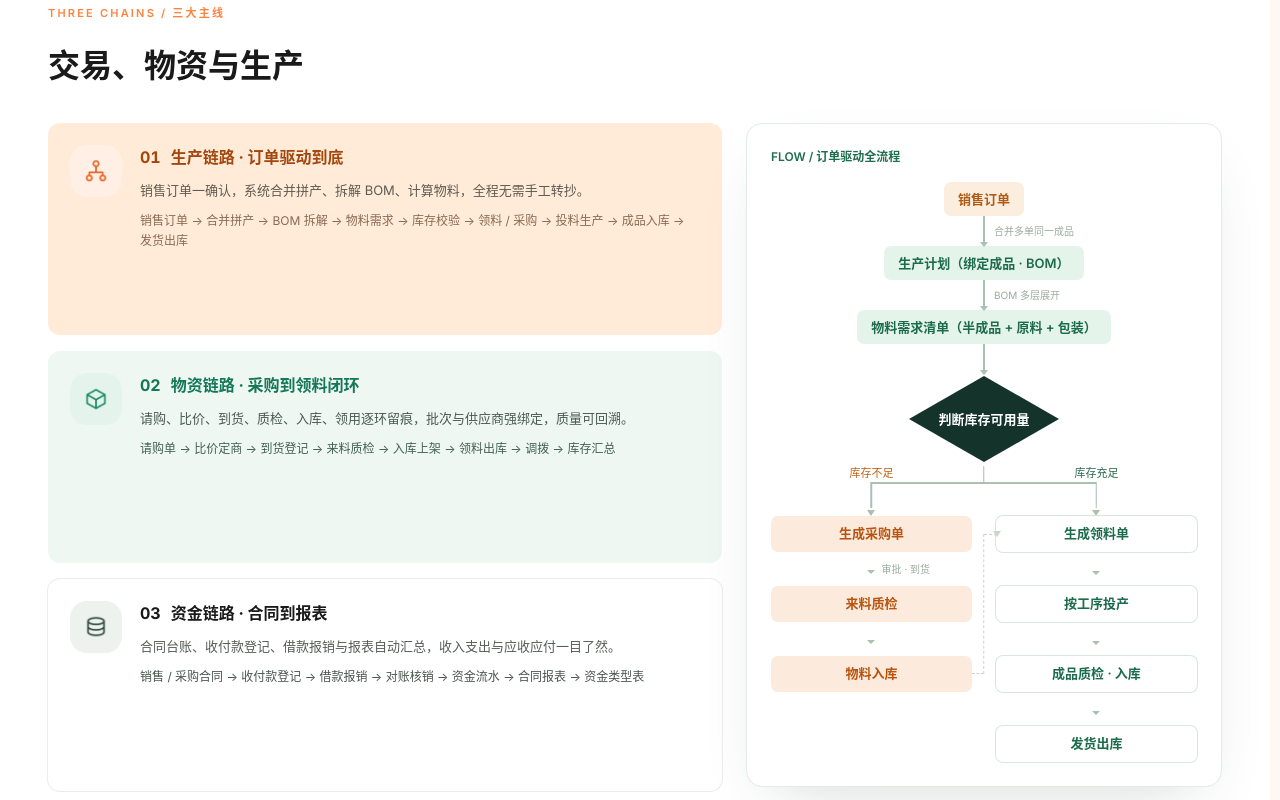
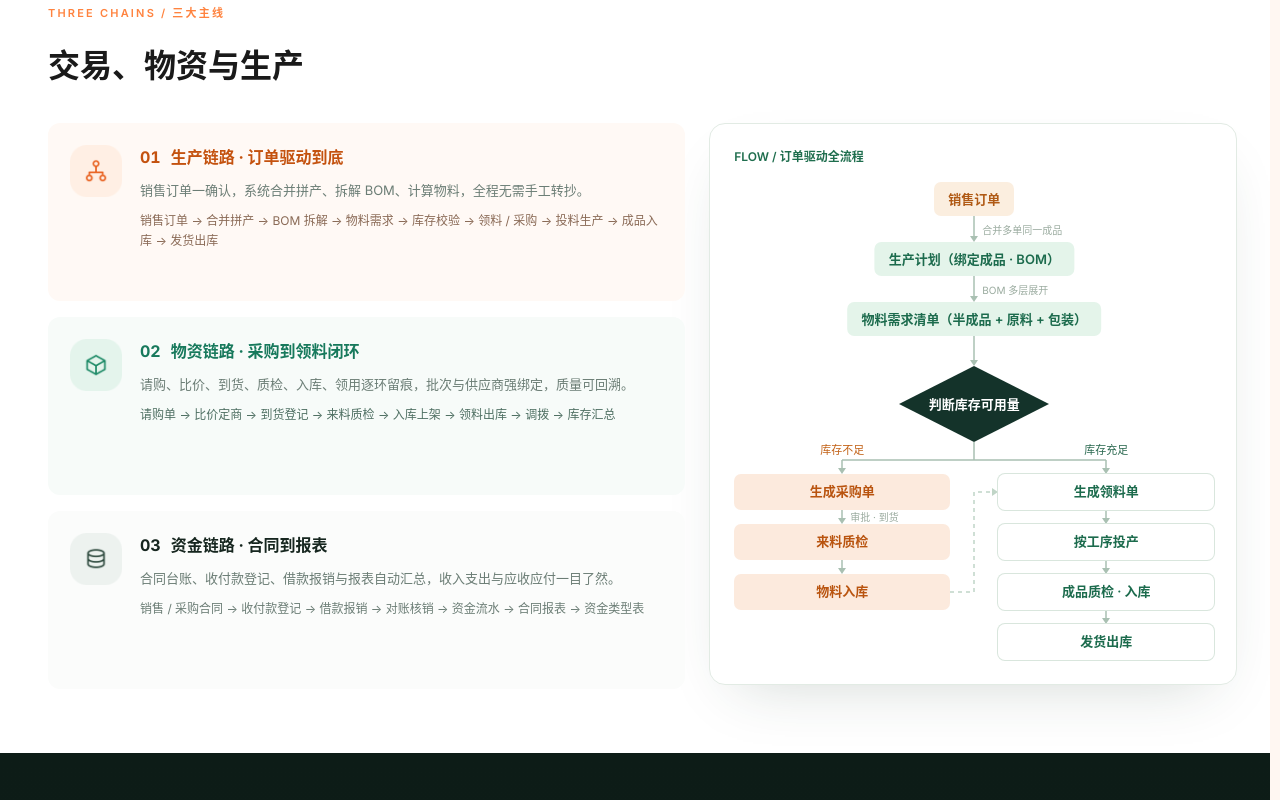
Before and after one commit to KaysonSugar/official-website, a Vue app: page /products/chemical in a window 1280 px wide. Shown: the part 760-1560 px from the top of the page. Built offline with nearby package versions, Linux system fonts and the light colour scheme.

Commit message:
feat(chemical): 二屏链路卡照原型改淡色底+card-lift hover，流程面板连接线重绘为固定坐标 SVG

```diff
--- a/src/components/sections/products/chemical/ProductChemicalChains.vue
+++ b/src/components/sections/products/chemical/ProductChemicalChains.vue
@@ -13,13 +13,18 @@ import iconMaterial from '@/assets/products/chemical/icons/chain-material.webp'
 import iconFinance from '@/assets/products/chemical/icons/chain-finance.webp'
 
 /**
- * 三条主线（原型 P 三条主线）：左边三张链路卡（浅橙 / 浅绿 / 白），
+ * 三条主线（原型 Chain Rows.png + Flow Panel.png）：左边三张链路卡，
  * 右边 FLOW 订单驱动全流程面板。
  *
+ * 链路卡底色照原型采的极淡三色：暖白 #fff9f5 / 绿白 #f7fbf9 / 灰白 #fbfcfb，
+ * 层次感全靠图标自带的色底和标题色，卡片本身接近白。
+ * hover 跟首页同一套 card-lift：卡片不动，只有伪元素投影浮起来
+ * （不要用 hover:-translate-y-2，transform 过渡会进合成层，13~16px 中文发虚）。
+ *
  * FLOW 面板整体 DOM+SVG 重建（Flow Panel.png 是烘焙文字参考图，已删）。
- * 为了让菱形分叉线和跨支虚线的坐标算得准，面板内容用固定像素布局（412px 内宽），
- * 小屏放不下时横向滚动，不做响应式挤压——流程图挤压会断线。
- * 每张卡的编号/标题/箭头跟着 tone 变色：橙棕 #a3470f、绿 #137858、白卡黑。
+ * 连接线（竖线、分叉肘线、跨支虚线、全部箭头）收进一张固定坐标的 SVG，
+ * 节点是绝对定位的 DOM——之前用 span + calc 百分比拼线，渲染时隐时现；
+ * 现在画布固定 480×478，改节点数量/文案要同步改 SVG 里的坐标。
  */
 const { chains } = siteConfig.chemical
 
@@ -29,27 +34,58 @@ const iconMap = {
   finance: iconFinance,
 }
 
-// tone → 编号标题色 / 描述与链路行色 / 卡底
+// tone → 卡底 / 编号标题色 / 描述与链路行色（照 Chain Rows.png 采样）
 const toneClass = {
   orange: {
-    card: 'bg-[#ffebd8]',
-    head: 'text-[#a3470f]',
-    desc: 'text-[#5f5b52]',
-    chain: 'text-[#8a6a55]',
+    card: 'bg-[#fff9f5]',
+    head: 'text-[#c4520f]',
+    desc: 'text-[#6b7d75]',
+    chain: 'text-[#8a6a56]',
   },
   green: {
-    card: 'bg-[#eef7f1]',
-    head: 'text-[#137858]',
-    desc: 'text-[#4b5a53]',
-    chain: 'text-[#435f54]',
+    card: 'bg-[#f7fbf9]',
+    head: 'text-[#17795c]',
+    desc: 'text-[#6b7d75]',
+    chain: 'text-[#4e6f62]',
   },
   plain: {
-    card: 'bg-white ring-1 ring-[#ececec]',
-    head: 'text-ink-900',
-    desc: 'text-[#565e58]',
-    chain: 'text-[#4a544f]',
+    card: 'bg-[#fbfcfb]',
+    head: 'text-[#16261f]',
+    desc: 'text-[#6b7d75]',
+    chain: 'text-[#6b7d75]',
   },
 } as const
+
+// 主链节点配色（Flow Panel.png 采样）：销售订单橙、生产计划/物料清单绿
+const mainTone = {
+  orange: 'bg-[#fbeedf] text-[#b05a15]',
+  green: 'bg-[#e4f4ea] text-[#1c6b4d]',
+} as const
+
+// ---- FLOW 画布固定几何（与模板里 SVG 路径一一对应，改一处必改另一处）----
+const FLOW_W = 480
+const FLOW_H = 478
+const COL_W = 216 // 分支列宽
+const COL_GAP = 48 // 两列间隙（虚线回流走这里）
+const LEFT_CX = COL_W / 2 // 108，左列中心
+const RIGHT_CX = COL_W + COL_GAP + COL_W / 2 // 372，右列中心
+const MAIN_TOPS = [0, 60, 120] // 主链三节点 top（节点高 34）
+const DIAMOND_TOP = 184 // 菱形 150×76，底尖 260
+const BRANCH_TOP = 292 // 两支首节点 top（节点高 36，间隔 14 → 步进 50）
+
+// 主链节点绝对定位样式：水平居中
+function mainStyle(i: number) {
+  return { top: `${MAIN_TOPS[i]}px` }
+}
+
+// 分支节点定位：左列贴 0，右列从 COL_W+COL_GAP 起
+function branchStyle(i: number, side: 'left' | 'right') {
+  return {
+    top: `${BRANCH_TOP + i * 50}px`,
+    left: side === 'left' ? '0' : `${COL_W + COL_GAP}px`,
+    width: `${COL_W}px`,
+  }
+}
 
 const root = useTemplateRef<HTMLElement>('root')
 useReveal(root)
@@ -65,18 +101,21 @@ useReveal(root)
         {{ chains.eyebrow }}
       </p>
 
-      <h2 class="reveal mt-[24px] text-[32px] font-bold leading-[42px] text-ink-900" style="--d: 80ms">
+      <h2
+        class="reveal mt-[24px] text-[32px] font-bold leading-[42px] text-ink-900"
+        style="--d: 80ms"
+      >
         {{ chains.title }}
       </h2>
 
-      <!-- 左右按原型比例 736:520 分配宽度（flex-grow 比例），宽屏下 FLOW 面板跟着变宽 -->
+      <!-- 左右按原型比例 696:560 分配宽度（右面板内容固定 528px，窄屏横向滚动） -->
       <div class="mt-[36px] flex flex-col gap-[20px] lg:flex-row lg:items-stretch lg:gap-[24px]">
-        <!-- 左列：三张链路卡 -->
-        <div class="flex min-w-0 flex-1 flex-col gap-[16px] lg:flex-[736]">
+        <!-- 左列：三张链路卡，hover 用全局 card-lift（只浮投影，卡片不动） -->
+        <div class="flex min-w-0 flex-1 flex-col gap-[16px] lg:flex-[696]">
           <article
             v-for="(card, i) in chains.cards"
             :key="card.no"
-            class="reveal rounded-[12px] p-[22px] transition-transform duration-500 ease-out hover:-translate-y-2 lg:flex lg:flex-1 lg:gap-[18px]"
+            class="reveal card-lift rounded-[12px] p-[22px] lg:flex lg:flex-1 lg:gap-[18px]"
             :class="toneClass[card.tone].card"
             :style="{ '--d': `${240 + i * 90}ms` }"
           >
@@ -91,7 +130,8 @@ useReveal(root)
             />
             <div class="mt-[14px] lg:mt-0">
               <h3 class="text-[16px] font-bold leading-[24px]" :class="toneClass[card.tone].head">
-                <span class="mr-[10px] tabular-nums">{{ card.no }}</span>{{ card.title }}
+                <span class="mr-[10px] tabular-nums">{{ card.no }}</span
+                >{{ card.title }}
               </h3>
               <p class="mt-[10px] text-[13px] leading-[22px]" :class="toneClass[card.tone].desc">
                 {{ card.desc }}
@@ -104,111 +144,141 @@ useReveal(root)
           </article>
         </div>
 
-        <!-- 右列：FLOW 流程面板，占 520 份比例宽；窄屏（lg 以下）退化为 520px 起步横向滚动。
-             lg 放开 overflow 让投影完整显示（auto 会把出界阴影/描边切掉） -->
-        <div class="reveal overflow-x-auto pb-[4px] lg:min-w-0 lg:flex-[520] lg:overflow-visible" style="--d: 400ms">
-          <div class="min-w-[520px] rounded-[16px] border border-[#e2ebe4] bg-white p-[24px] shadow-[0_24px_60px_-28px_rgba(36,63,49,0.22)] lg:min-w-0">
-            <p class="text-[12px] font-semibold leading-[18px] text-[#1f6e4e]">{{ chains.flow.label }}</p>
+        <!-- 右列：FLOW 流程面板。内容固定 528px（480 画布 + 2×24 内边距），
+             lg 以下靠外层 overflow-x-auto 横向滚动，不做响应式挤压——流程图挤压会断线 -->
+        <div
+          class="reveal overflow-x-auto pb-[4px] lg:min-w-0 lg:flex-[560] lg:overflow-visible"
+          style="--d: 400ms"
+        >
+          <div
+            class="w-[528px] rounded-[16px] border border-[#e2ebe4] bg-white p-[24px] shadow-[0_24px_60px_-28px_rgba(36,63,49,0.22)]"
+          >
+            <p class="text-[12px] font-semibold leading-[18px] text-[#1f6e4e]">
+              {{ chains.flow.label }}
+            </p>
 
-            <!-- 主链：节点 + 竖向箭头（旁挂小字） -->
-            <div class="mt-[16px] flex flex-col items-center">
+            <!-- 画布：一张 SVG 画全部连接线（竖线/肘线/虚线/箭头），DOM 节点绝对定位其上 -->
+            <div class="relative mx-auto mt-[16px] h-[478px] w-[480px]">
+              <svg
+                class="absolute inset-0"
+                :width="FLOW_W"
+                :height="FLOW_H"
+                :viewBox="`0 0 ${FLOW_W} ${FLOW_H}`"
+                fill="none"
+                aria-hidden="true"
+              >
+                <!-- 主链三条竖线 + 实心三角箭头（线止于节点上沿 6px 处，三角尖正好点到节点） -->
+                <path d="M240 34V54" stroke="#a9c0b2" stroke-width="1.5" />
+                <polygon points="236,54 244,54 240,60" fill="#a9c0b2" />
+                <path d="M240 94V114" stroke="#a9c0b2" stroke-width="1.5" />
+                <polygon points="236,114 244,114 240,120" fill="#a9c0b2" />
+                <path d="M240 154V178" stroke="#a9c0b2" stroke-width="1.5" />
+                <polygon points="236,178 244,178 240,184" fill="#a9c0b2" />
+
+                <!-- 分叉：菱形底尖垂下 → 横线展开到两列中心 → 各自垂到首节点 -->
+                <path
+                  d="M240 260V278M108 278H372M108 278V286M372 278V286"
+                  stroke="#a9c0b2"
+                  stroke-width="1.5"
+                />
+                <polygon points="104,286 112,286 108,292" fill="#a9c0b2" />
+                <polygon points="368,286 376,286 372,292" fill="#a9c0b2" />
+
+                <!-- 分支内部连线：节点间隙 14px（328→342 / 378→392 / 428→442），按左 3 右 4 个节点手写 -->
+                <path d="M108 328V336M108 378V386" stroke="#a9c0b2" stroke-width="1.5" />
+                <polygon points="104,336 112,336 108,342" fill="#a9c0b2" />
+                <polygon points="104,386 112,386 108,392" fill="#a9c0b2" />
+                <path
+                  d="M372 328V336M372 378V386M372 428V436"
+                  stroke="#a9c0b2"
+                  stroke-width="1.5"
+                />
+                <polygon points="368,336 376,336 372,342" fill="#a9c0b2" />
+                <polygon points="368,386 376,386 372,392" fill="#a9c0b2" />
+                <polygon points="368,436 376,436 372,442" fill="#a9c0b2" />
+
+                <!-- 跨支虚线：物料入库右缘 → 中缝上行 → 汇入生成领料单左缘 -->
+                <path
+                  d="M216 410H240V310H258"
+                  stroke="#c0d5c7"
+                  stroke-width="1.5"
+                  stroke-dasharray="4 4"
+                />
+                <polygon points="258,306 258,314 264,310" fill="#c0d5c7" />
+              </svg>
+
+              <!-- 主链节点（绝对定位，水平居中）+ 线旁小字 -->
               <template v-for="(node, i) in chains.flow.main" :key="node.text">
                 <div
-                  class="rounded-[7px] px-[14px] py-[7px] text-center text-[13px] font-semibold leading-[20px]"
-                  :class="node.tone === 'orange' ? 'bg-[#fbeede] text-[#b05a15]' : 'bg-[#e5f4ea] text-[#1c6b4d]'"
+                  class="absolute left-1/2 flex h-[34px] -translate-x-1/2 items-center justify-center whitespace-nowrap rounded-[7px] px-[14px] text-[13px] font-semibold leading-[20px]"
+                  :class="mainTone[node.tone]"
+                  :style="mainStyle(i)"
                 >
                   {{ node.text }}
                 </div>
-                <div v-if="i < chains.flow.main.length" class="relative flex h-[30px] w-0 flex-col items-center justify-center">
-                  <span class="h-full w-[1.5px] bg-[#a9c0b2]" />
-                  <svg class="absolute bottom-[-1px] left-[-4px] h-[5px] w-[8px]" viewBox="0 0 8 5" aria-hidden="true">
-                    <path d="M0 0l4 5 4-5z" fill="#a9c0b2" />
-                  </svg>
                 <span
                   v-if="node.note"
-                    class="absolute left-[10px] top-1/2 -translate-y-1/2 whitespace-nowrap text-[10px] leading-[14px] text-[#9aab9f]"
+                  class="absolute left-[248px] whitespace-nowrap text-[10px] leading-[14px] text-[#9aab9f]"
+                  :style="{ top: `${MAIN_TOPS[i] + 34 + 7}px` }"
                 >
                   {{ node.note }}
                 </span>
-                </div>
               </template>
 
-              <!-- 菱形判断：SVG 压扁菱形 + 绝对居中文字 -->
-              <div class="relative mt-[2px] flex h-[86px] w-[150px] items-center justify-center">
-                <svg viewBox="0 0 150 86" class="absolute inset-0 h-full w-full" aria-hidden="true">
-                  <polygon points="75,0 150,43 75,86 0,43" fill="#14332a" />
-                </svg>
-                <span class="relative text-[13px] font-semibold leading-[18px] text-white">{{ chains.flow.decision }}</span>
-              </div>
-            </div>
-
-            <!-- 分叉线：菱形底尖 → 水平展开 → 两列中心，分支标签写在线上。
-                 面板宽度自适应，所以全部用 calc 百分比画：左列中心 = 25%-6px（列宽=(W-24)/2 的一半），中点 50% -->
-            <div class="relative mt-[4px] h-[50px]" aria-hidden="true">
-              <span class="absolute left-1/2 top-0 h-[16px] w-[1.5px] -translate-x-1/2 bg-[#a9c0b2]" />
-              <span class="absolute left-[calc(25%-6px)] right-[calc(25%-6px)] top-[16px] h-[1.5px] bg-[#a9c0b2]" />
-              <span class="absolute left-[calc(25%-6px)] top-[16px] h-[26px] w-[1.5px] -translate-x-1/2 bg-[#a9c0b2]" />
-              <svg class="absolute left-[calc(25%-6px)] bottom-0 h-[6px] w-[8px] -translate-x-1/2" viewBox="0 0 8 6" fill="none">
-                <path d="M0 0l4 6 4-6z" fill="#a9c0b2" />
-              </svg>
-              <span class="absolute right-[calc(25%-6px)] top-[16px] h-[26px] w-[1.5px] translate-x-1/2 bg-[#a9c0b2]" />
-              <svg class="absolute right-[calc(25%-6px)] bottom-0 h-[6px] w-[8px] translate-x-1/2" viewBox="0 0 8 6" fill="none">
-                <path d="M0 0l4 6 4-6z" fill="#a9c0b2" />
-              </svg>
-              <span class="absolute left-[calc(25%-6px)] top-0 -translate-x-1/2 whitespace-nowrap text-[11px] leading-[14px] text-[#c26116]">
+              <!-- 分支标签：骑在肘线上方，跟各列中心对齐 -->
+              <span
+                class="absolute -translate-x-1/2 whitespace-nowrap text-[11px] leading-[14px] text-[#c26116]"
+                :style="{ left: `${LEFT_CX}px`, top: '261px' }"
+              >
                 {{ chains.flow.branchLeft.label }}
               </span>
-              <span class="absolute right-[calc(25%-6px)] top-0 translate-x-1/2 whitespace-nowrap text-[11px] leading-[14px] text-[#2b6950]">
+              <span
+                class="absolute -translate-x-1/2 whitespace-nowrap text-[11px] leading-[14px] text-[#2b6950]"
+                :style="{ left: `${RIGHT_CX}px`, top: '261px' }"
+              >
                 {{ chains.flow.branchRight.label }}
+              </span>
+
+              <!-- 菱形判断：SVG 压扁菱形 + 绝对居中文字 -->
+              <div
+                class="absolute left-1/2 h-[76px] w-[150px] -translate-x-1/2"
+                :style="{ top: `${DIAMOND_TOP}px` }"
+              >
+                <svg viewBox="0 0 150 76" class="absolute inset-0 h-full w-full" aria-hidden="true">
+                  <polygon points="75,0 150,38 75,76 0,38" fill="#14332a" />
+                </svg>
+                <span
+                  class="relative flex h-full items-center justify-center text-[13px] font-semibold leading-[18px] text-white"
+                >
+                  {{ chains.flow.decision }}
                 </span>
               </div>
 
-            <!-- 两支分支：左支浅橙、右支白底绿边；物料入库到生成领料单有虚线回流。
-                 虚线同样用 calc 画：节点高 36 固定 → 左支末节点中心 y=158，右支首节点中心 y=18 -->
-            <div class="relative grid grid-cols-2 gap-[24px]">
-              <div class="pointer-events-none absolute inset-0" aria-hidden="true">
-                <span class="absolute left-[calc(50%-12px)] top-[157px] h-[1.5px] w-[12px] border-t border-dashed border-[#c9d6cd]" />
-                <span class="absolute left-1/2 top-[18px] h-[140px] w-[1.5px] -translate-x-1/2 border-l border-dashed border-[#c9d6cd]" />
-                <span class="absolute left-1/2 top-[18px] h-[1.5px] w-[13px] border-t border-dashed border-[#c9d6cd]" />
-                <svg class="absolute left-1/2 top-[15px] h-[6px] w-[8px] translate-x-[9px]" viewBox="0 0 8 6" fill="none">
-                  <path d="M0 0l4 6 4-6z" fill="#c9d6cd" />
-                </svg>
-              </div>
-
-              <!-- 左支 -->
-              <div class="flex flex-col gap-[12px]">
+              <!-- 左支：浅橙节点；第一段连线旁挂小字 -->
               <template v-for="(node, i) in chains.flow.branchLeft.nodes" :key="node.text">
-                  <div class="flex h-[36px] items-center justify-center rounded-[7px] bg-[#fceadd] text-[13px] font-semibold text-[#b9540f]">
+                <div
+                  class="absolute flex h-[36px] items-center justify-center rounded-[7px] bg-[#fceadd] text-[13px] font-semibold text-[#b9540f]"
+                  :style="branchStyle(i, 'left')"
+                >
                   {{ node.text }}
                 </div>
-                  <div v-if="i < chains.flow.branchLeft.nodes.length - 1" class="relative mx-auto flex h-[10px] w-0">
-                    <span class="h-full w-[1.5px] bg-[#a9c0b2]" />
-                    <svg class="absolute bottom-0 left-[-4px] h-[4px] w-[8px]" viewBox="0 0 8 4" aria-hidden="true">
-                      <path d="M0 0l4 4 4-4z" fill="#a9c0b2" />
-                    </svg>
                 <span
                   v-if="node.note"
-                      class="absolute left-[10px] top-1/2 -translate-y-1/2 whitespace-nowrap text-[10px] leading-[14px] text-[#9aab9f]"
+                  class="absolute whitespace-nowrap text-[10px] leading-[14px] text-[#9aab9f]"
+                  :style="{ left: `${LEFT_CX + 8}px`, top: `${BRANCH_TOP + i * 50 + 36}px` }"
                 >
                   {{ node.note }}
                 </span>
-                  </div>
               </template>
-              </div>
 
-              <!-- 右支 -->
-              <div class="flex flex-col gap-[12px]">
-                <template v-for="(text, i) in chains.flow.branchRight.nodes" :key="text">
-                  <div class="flex h-[36px] items-center justify-center rounded-[7px] bg-white text-[13px] font-semibold text-[#1c6b4d] ring-1 ring-[#d9e6dd]">
+              <!-- 右支：白底绿边节点 -->
+              <div
+                v-for="(text, i) in chains.flow.branchRight.nodes"
+                :key="text"
+                class="absolute flex h-[36px] items-center justify-center rounded-[7px] bg-white text-[13px] font-semibold text-[#1c6b4d] ring-1 ring-[#d9e6dd]"
+                :style="branchStyle(i, 'right')"
+              >
                 {{ text }}
-                  </div>
-                  <div v-if="i < chains.flow.branchRight.nodes.length - 1" class="relative mx-auto flex h-[10px] w-0">
-                    <span class="h-full w-[1.5px] bg-[#a9c0b2]" />
-                    <svg class="absolute bottom-[-1px] left-[-4px] h-[4px] w-[8px]" viewBox="0 0 8 4" aria-hidden="true">
-                      <path d="M0 0l4 4 4-4z" fill="#a9c0b2" />
-                    </svg>
-                  </div>
-                </template>
               </div>
             </div>
           </div>
```
Lines whose indentation alone changed are shown as unchanged.
